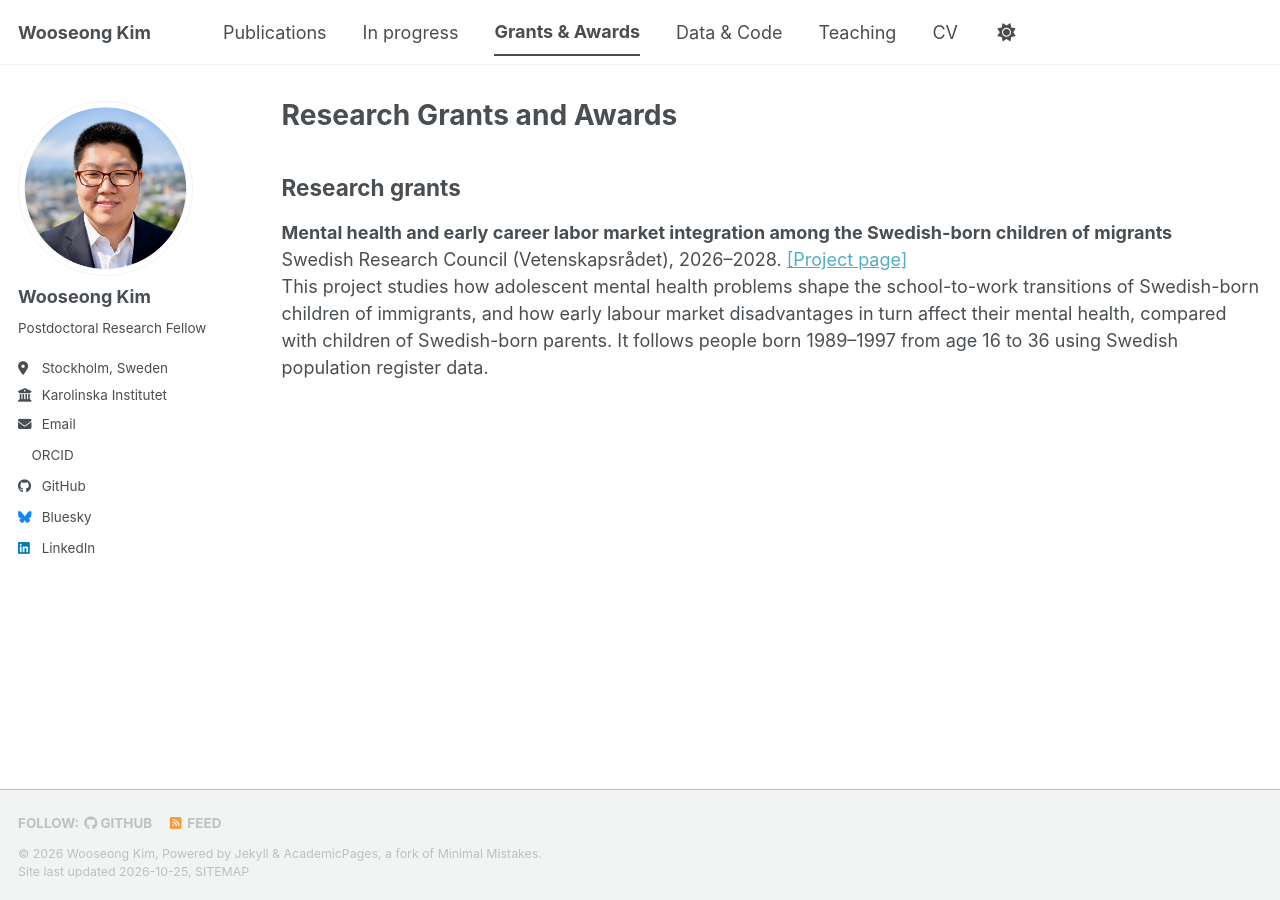
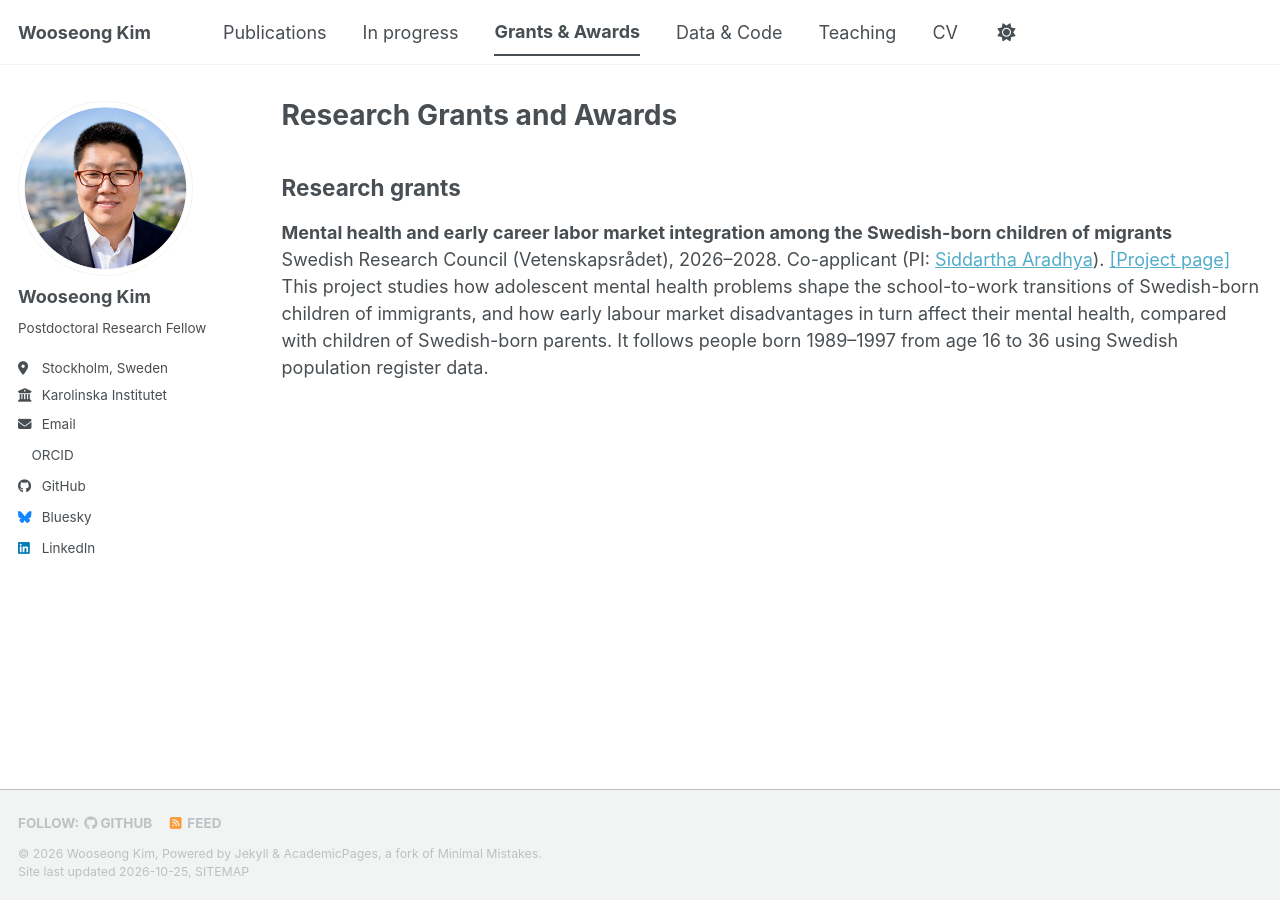
Before and after one commit to wooseongkim1992/wooseongkim1992.github.io, a Jekyll site: the page built from _pages/grants.md, in a window 1280 px wide. Built offline with Jekyll 4.4.1, drawn with Linux system fonts in a browser that asks for light colours; a style sheet for code colours, icons or effects is not loaded.

Commit message:
Add co-applicant role and PI to grant entry
Co-Authored-By: Claude Opus 5.5 <noreply@anthropic.com>
Claude-Session: https://claude.ai/code/session_01GfBbBnqcUfgWZ8g9T6W9Yr

```diff
--- a/_pages/grants.md
+++ b/_pages/grants.md
@@ -13,5 +13,5 @@ author_profile: true
 ## Research grants
 
 **Mental health and early career labor market integration among the Swedish-born children of migrants**<br>
-Swedish Research Council (Vetenskapsrådet), 2026–2028. [[Project page]](https://www.vr.se/swecris.html#/project/2025-01645_VR)<br>
+Swedish Research Council (Vetenskapsrådet), 2026–2028. Co-applicant (PI: [Siddartha Aradhya](https://scholar.google.com/citations?user=wrBdyPwAAAAJ&hl=en)). [[Project page]](https://www.vr.se/swecris.html#/project/2025-01645_VR)<br>
 This project studies how adolescent mental health problems shape the school-to-work transitions of Swedish-born children of immigrants, and how early labour market disadvantages in turn affect their mental health, compared with children of Swedish-born parents. It follows people born 1989–1997 from age 16 to 36 using Swedish population register data.
```
